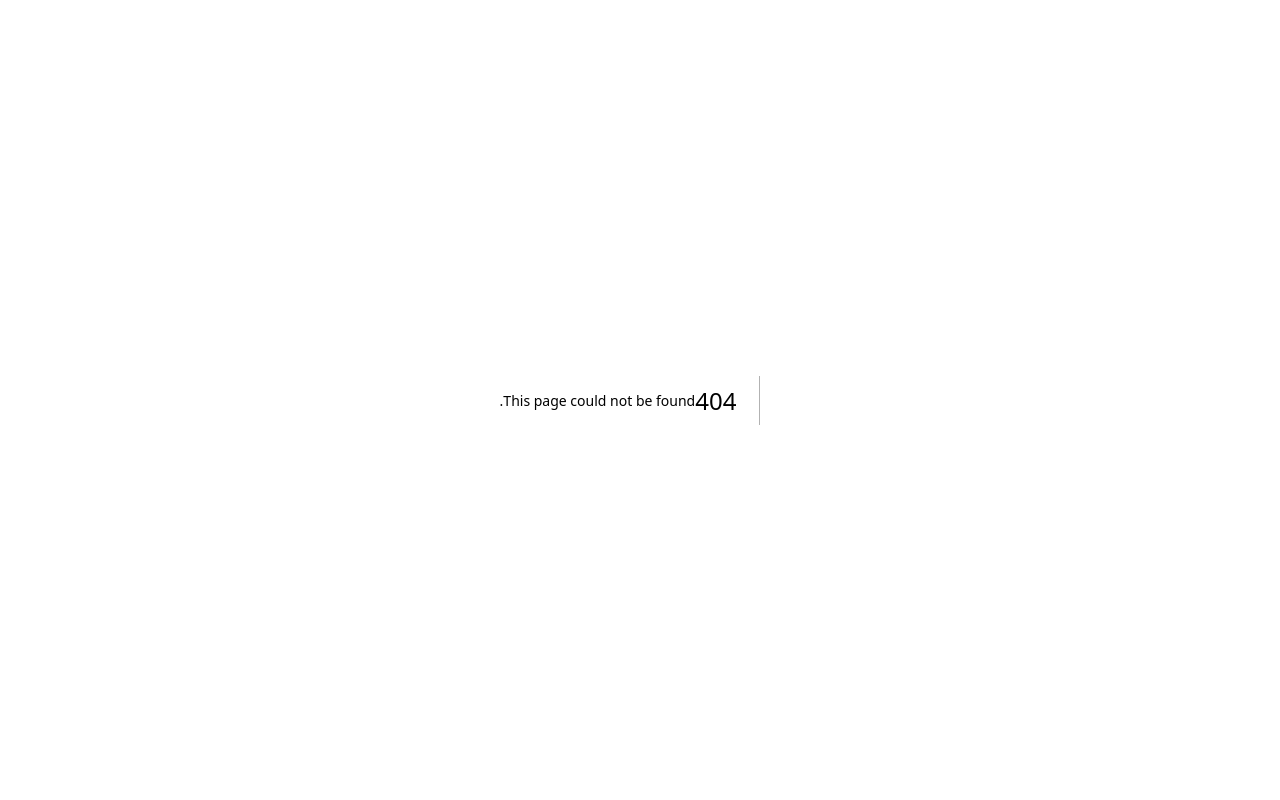
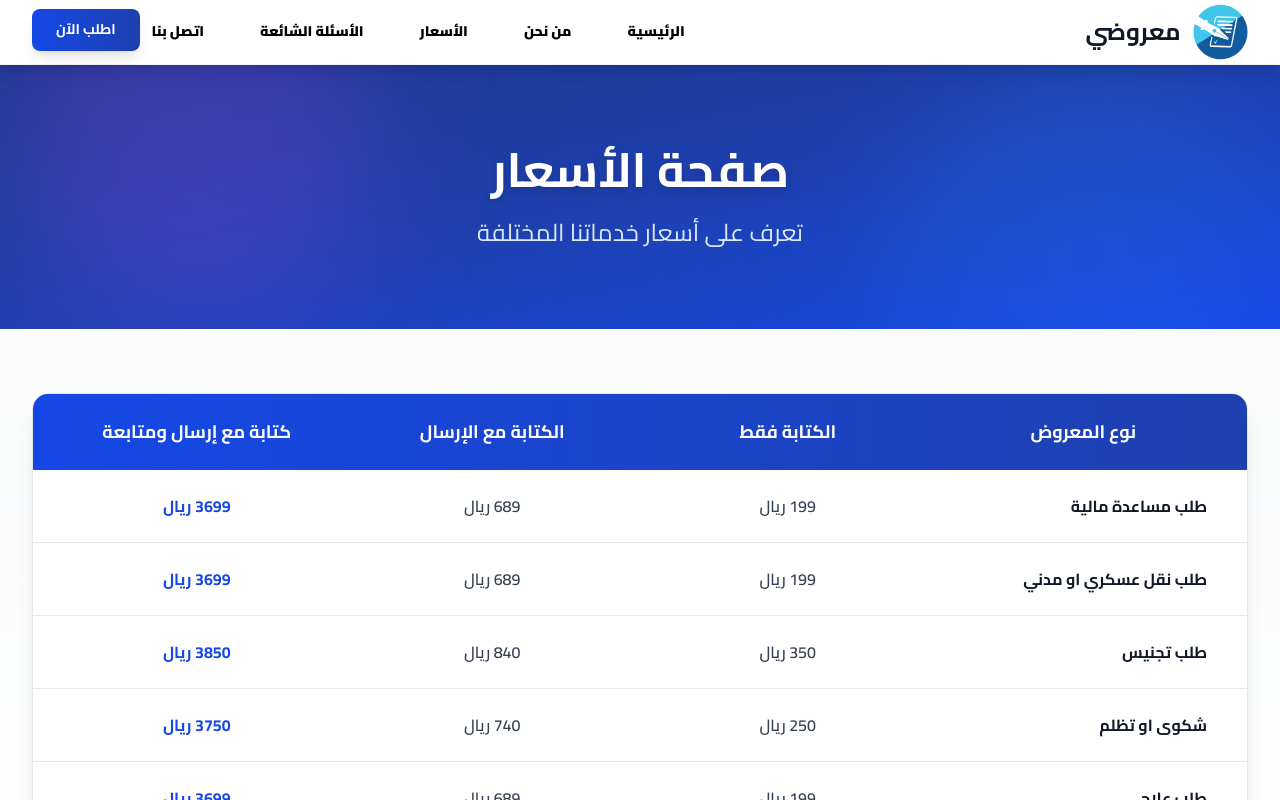
Before and after one commit to Abrajsa/m3roodii, a Next.js app: page /pricing in a window 1280 px wide. Before the commit this address had no page. Shown: the top 800 px of the page. Built offline with nearby package versions, Linux system fonts and the light colour scheme.

Commit message:
إضافة صفحة الأسعار ورابطها في Header وقسم في الصفحة الرئيسية + تحديث رابط YouTube

```diff
--- a/app/components/Footer.tsx
+++ b/app/components/Footer.tsx
@@ -48,7 +48,7 @@ export default function Footer() {
                 <FaTiktok className="w-5 h-5" />
               </a>
               <a
-                href="https://www.youtube.com/@m3roodivip670"
+                href="https://www.youtube.com/@m3roodi"
                 target="_blank"
                 rel="noopener noreferrer"
                 className="w-10 h-10 flex items-center justify-center bg-gray-800 hover:bg-red-600 rounded-full text-gray-400 hover:text-white transition-all duration-300 transform hover:scale-110 hover:shadow-lg hover:shadow-red-500/50"
--- a/app/components/Header.tsx
+++ b/app/components/Header.tsx
@@ -52,6 +52,12 @@ export default function Header() {
               className="text-black hover:text-blue-600 px-3 py-2 text-sm font-black relative border-b-2 border-transparent hover:border-blue-600 transition-all duration-300 ease-in-out"
             >
               من نحن
+            </Link>
+            <Link
+              href="/pricing"
+              className="text-black hover:text-blue-600 px-3 py-2 text-sm font-black relative border-b-2 border-transparent hover:border-blue-600 transition-all duration-300 ease-in-out"
+            >
+              الأسعار
             </Link>
             <Link
               href="/faq"
@@ -176,6 +182,13 @@ export default function Header() {
                     من نحن
                   </Link>
                   <Link
+                    href="/pricing"
+                    className="text-black hover:text-blue-600 hover:bg-blue-50 block px-4 py-3 text-base font-black rounded-lg transition-all duration-200"
+                    onClick={() => setIsMenuOpen(false)}
+                  >
+                    الأسعار
+                  </Link>
+                  <Link
                     href="/faq"
                     className="text-black hover:text-blue-600 hover:bg-blue-50 block px-4 py-3 text-base font-black rounded-lg transition-all duration-200"
                     onClick={() => setIsMenuOpen(false)}
--- a/app/page.tsx
+++ b/app/page.tsx
@@ -158,6 +158,34 @@ export default function Home() {
         </div>
       </section>
 
+      {/* Pricing Section */}
+      <section className="py-16 sm:py-20 bg-gradient-to-b from-white via-gray-50 to-white">
+        <div className="max-w-7xl mx-auto px-4 sm:px-6 lg:px-8">
+          <motion.div
+            className="text-center mb-12 sm:mb-16"
+            initial={{ opacity: 0, y: 20 }}
+            whileInView={{ opacity: 1, y: 0 }}
+            viewport={{ once: true }}
+            transition={{ duration: 0.6 }}
+          >
+            <h2 className="text-3xl sm:text-4xl md:text-5xl font-bold text-gray-900 mb-4 sm:mb-5 bg-gradient-to-r from-gray-900 via-blue-900 to-gray-900 bg-clip-text text-transparent">
+              الأسعار
+            </h2>
+            <p className="text-lg sm:text-xl text-black leading-relaxed max-w-2xl mx-auto mb-8">
+              تعرف على أسعار خدماتنا المختلفة
+            </p>
+            <motion.a
+              href="/pricing"
+              className="inline-block bg-gradient-to-r from-blue-700 to-blue-800 hover:from-blue-600 hover:to-blue-700 text-white font-bold py-4 px-8 sm:py-4 sm:px-10 rounded-xl text-lg sm:text-xl transition-all duration-300 shadow-lg hover:shadow-xl hover:shadow-blue-500/50 hover:-translate-y-1 hover:scale-105 transform"
+              whileHover={{ scale: 1.05, y: -3 }}
+              whileTap={{ scale: 0.95 }}
+            >
+              عرض جميع الأسعار
+            </motion.a>
+          </motion.div>
+        </div>
+      </section>
+
       {/* CTA Section */}
       <section className="relative py-16 sm:py-20 bg-gradient-to-br from-blue-900 via-blue-800 to-blue-700 overflow-hidden">
         {/* Decorative background elements */}
--- /dev/null
+++ b/app/pricing/page.tsx
@@ -0,0 +1,130 @@
+'use client';
+
+import Header from '../components/Header';
+import Footer from '../components/Footer';
+import { motion } from 'framer-motion';
+
+export default function PricingPage() {
+  const pricingData = [
+    { type: 'طلب مساعدة مالية', writingOnly: 199, writingWithSending: 689, writingWithSendingAndFollow: 3699 },
+    { type: 'طلب نقل عسكري او مدني', writingOnly: 199, writingWithSending: 689, writingWithSendingAndFollow: 3699 },
+    { type: 'طلب تجنيس', writingOnly: 350, writingWithSending: 840, writingWithSendingAndFollow: 3850 },
+    { type: 'شكوى او تظلم', writingOnly: 250, writingWithSending: 740, writingWithSendingAndFollow: 3750 },
+    { type: 'طلب علاج', writingOnly: 199, writingWithSending: 689, writingWithSendingAndFollow: 3699 },
+    { type: 'طلب وظيفة', writingOnly: 199, writingWithSending: 689, writingWithSendingAndFollow: 3699 },
+    { type: 'طلب ابتعاث', writingOnly: 350, writingWithSending: 840, writingWithSendingAndFollow: 3850 },
+    { type: 'طلب سكن', writingOnly: 250, writingWithSending: 740, writingWithSendingAndFollow: 3750 },
+    { type: 'طلب زواج من اجنبية', writingOnly: 350, writingWithSending: 840, writingWithSendingAndFollow: 3850 },
+    { type: 'طلب استرحام', writingOnly: 199, writingWithSending: 689, writingWithSendingAndFollow: 3699 },
+    { type: 'طلب سداد دين', writingOnly: 199, writingWithSending: 689, writingWithSendingAndFollow: 3699 },
+    { type: 'طلب اعفاء من المخالفات', writingOnly: 250, writingWithSending: 740, writingWithSendingAndFollow: 3750 },
+    { type: 'طلب منحة', writingOnly: 250, writingWithSending: 740, writingWithSendingAndFollow: 3750 },
+    { type: 'اي طلب اخر', writingOnly: 350, writingWithSending: 840, writingWithSendingAndFollow: 3850 },
+  ];
+
+  return (
+    <div className="min-h-screen bg-gradient-to-b from-gray-50 via-white to-gray-50">
+      <Header />
+
+      {/* Hero Section */}
+      <section className="relative text-white py-16 sm:py-20 bg-gradient-to-br from-blue-900 via-blue-800 to-blue-700 overflow-hidden">
+        <div className="absolute inset-0 opacity-20">
+          <div className="absolute top-0 right-0 w-96 h-96 bg-blue-500 rounded-full blur-3xl"></div>
+          <div className="absolute bottom-0 left-0 w-96 h-96 bg-purple-500 rounded-full blur-3xl"></div>
+        </div>
+        <div className="relative max-w-7xl mx-auto px-4 sm:px-6 lg:px-8">
+          <motion.div
+            className="text-center"
+            initial={{ opacity: 0, y: 20 }}
+            animate={{ opacity: 1, y: 0 }}
+            transition={{ duration: 0.6 }}
+          >
+            <h1 className="text-3xl sm:text-4xl md:text-5xl font-bold mb-4 sm:mb-6 drop-shadow-lg">
+              صفحة الأسعار
+            </h1>
+            <p className="text-xl sm:text-2xl text-blue-100 max-w-2xl mx-auto">
+              تعرف على أسعار خدماتنا المختلفة
+            </p>
+          </motion.div>
+        </div>
+      </section>
+
+      {/* Pricing Table Section */}
+      <section className="py-12 sm:py-16">
+        <div className="max-w-7xl mx-auto px-4 sm:px-6 lg:px-8">
+          <motion.div
+            className="bg-white rounded-2xl shadow-xl border border-gray-200 overflow-hidden"
+            initial={{ opacity: 0, y: 20 }}
+            animate={{ opacity: 1, y: 0 }}
+            transition={{ duration: 0.6, delay: 0.2 }}
+          >
+            {/* Table Header */}
+            <div className="bg-gradient-to-r from-blue-700 to-blue-800 text-white p-4 sm:p-6">
+              <div className="grid grid-cols-4 gap-4 text-center">
+                <div className="font-bold text-base sm:text-lg">نوع المعروض</div>
+                <div className="font-bold text-base sm:text-lg">الكتابة فقط</div>
+                <div className="font-bold text-base sm:text-lg">الكتابة مع الإرسال</div>
+                <div className="font-bold text-base sm:text-lg">كتابة مع إرسال ومتابعة</div>
+              </div>
+            </div>
+
+            {/* Table Body */}
+            <div className="divide-y divide-gray-200">
+              {pricingData.map((item, index) => (
+                <motion.div
+                  key={index}
+                  className="grid grid-cols-4 gap-4 p-4 sm:p-6 hover:bg-blue-50 transition-colors duration-200"
+                  initial={{ opacity: 0, x: -20 }}
+                  animate={{ opacity: 1, x: 0 }}
+                  transition={{ duration: 0.4, delay: 0.3 + index * 0.05 }}
+                >
+                  <div className="font-bold text-gray-900 text-sm sm:text-base text-right pr-4">
+                    {item.type}
+                  </div>
+                  <div className="text-center text-gray-700 font-semibold text-sm sm:text-base">
+                    {item.writingOnly} ريال
+                  </div>
+                  <div className="text-center text-gray-700 font-semibold text-sm sm:text-base">
+                    {item.writingWithSending} ريال
+                  </div>
+                  <div className="text-center text-blue-700 font-bold text-sm sm:text-base">
+                    {item.writingWithSendingAndFollow} ريال
+                  </div>
+                </motion.div>
+              ))}
+            </div>
+          </motion.div>
+
+          {/* CTA Section */}
+          <motion.div
+            className="mt-12 sm:mt-16 text-center"
+            initial={{ opacity: 0, y: 20 }}
+            animate={{ opacity: 1, y: 0 }}
+            transition={{ duration: 0.6, delay: 0.5 }}
+          >
+            <div className="bg-gradient-to-br from-blue-50 to-indigo-50 rounded-2xl p-8 sm:p-10 border border-blue-100">
+              <h3 className="text-2xl sm:text-3xl font-bold text-gray-900 mb-4">
+                جاهز لطلب خدمتك؟
+              </h3>
+              <p className="text-gray-700 text-lg mb-6">
+                اختر الخدمة المناسبة لك واطلب الآن
+              </p>
+              <motion.a
+                href="https://new-mall.com/oZEQPDR"
+                target="_blank"
+                rel="noopener noreferrer"
+                className="inline-block bg-gradient-to-r from-blue-700 to-blue-800 hover:from-blue-600 hover:to-blue-700 text-white font-bold py-4 px-8 sm:py-4 sm:px-10 rounded-xl text-lg sm:text-xl transition-all duration-300 shadow-lg hover:shadow-xl hover:shadow-blue-500/50 hover:-translate-y-1 hover:scale-105 transform"
+                whileHover={{ scale: 1.05, y: -3 }}
+                whileTap={{ scale: 0.95 }}
+              >
+                اطلب الآن
+              </motion.a>
+            </div>
+          </motion.div>
+        </div>
+      </section>
+
+      <Footer />
+    </div>
+  );
+}
```
Also changed, not shown: app/components/ServiceCardsDetail.tsx (line endings or trailing spaces), app/services/page.tsx (line endings or trailing spaces).
